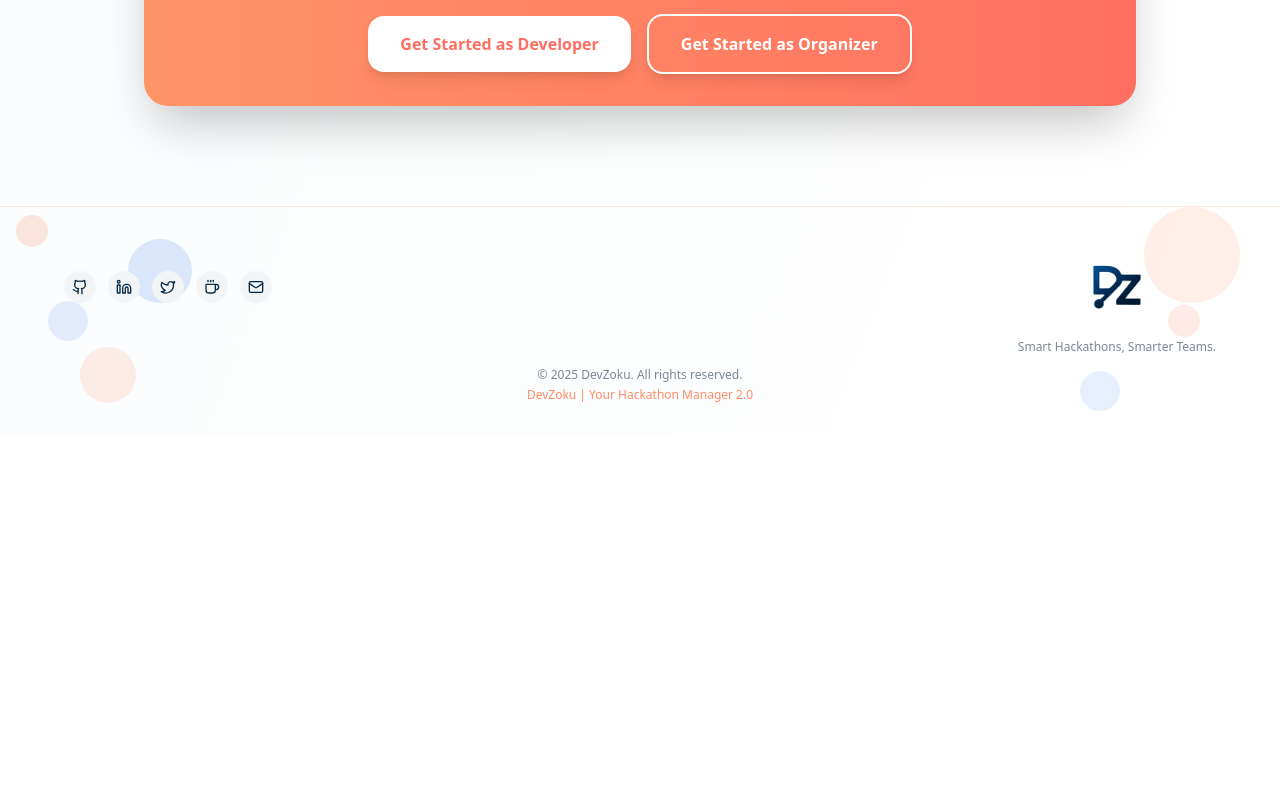
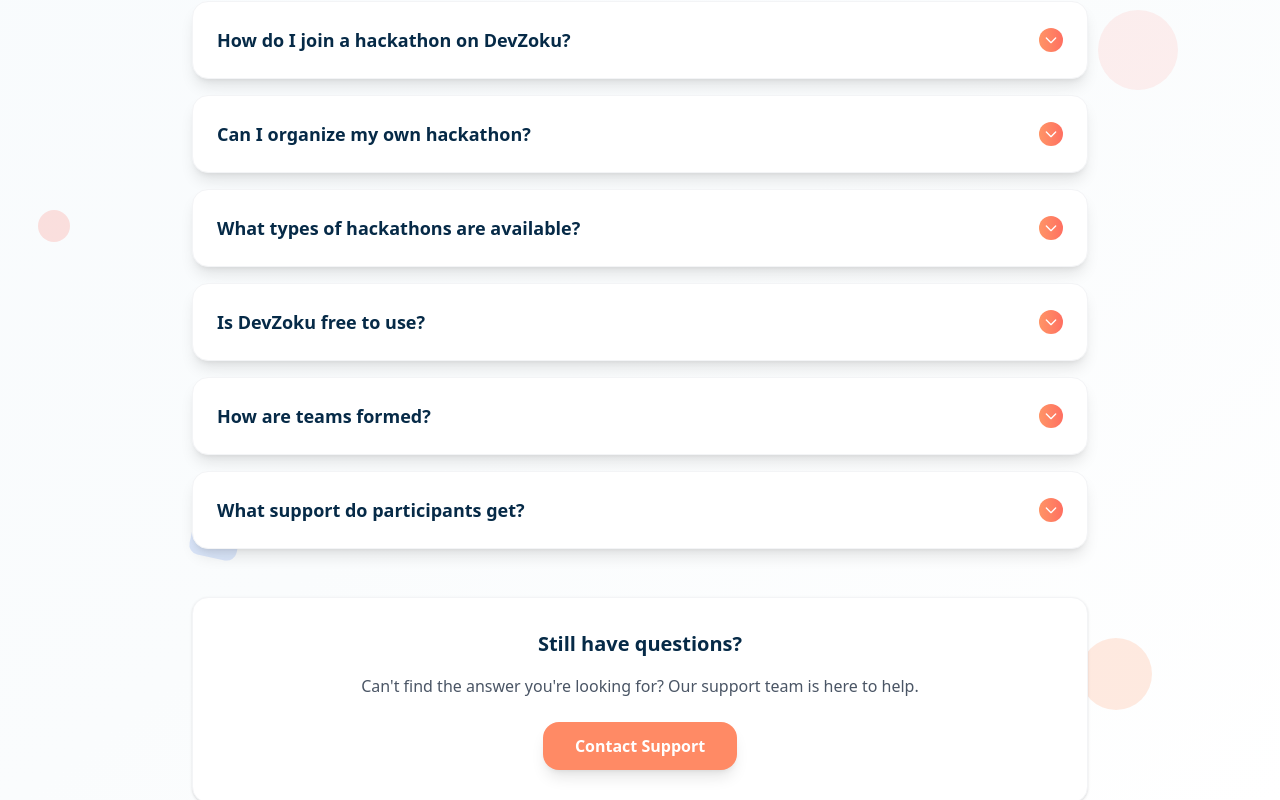
Before and after one commit to SnehaSharma245/DevZoku, a Next.js app in the folder client/: page / in a window 1280 px wide. Shown: the part 2960-3760 px from the top of the page. Before the commit the page ends 3395 px from the top, so only its background shows below. Built offline with nearby package versions, Linux system fonts and the light colour scheme; no server answers.

Commit message:
feat: add FAQ component

```diff
--- /dev/null
+++ b/client/src/components/landing-page-components/FAQ.tsx
@@ -0,0 +1,154 @@
+import React, { useState } from "react";
+
+interface FAQItem {
+  question: string;
+  answer: string;
+}
+
+const FAQ: React.FC = () => {
+  const [openIndex, setOpenIndex] = useState<number | null>(null);
+
+  const faqData: FAQItem[] = [
+    {
+      question: "How do I join a hackathon on DevZoku?",
+      answer:
+        "Simply browse our available hackathons, click on the one that interests you, and hit 'Join'. You can participate as an individual or form teams with other developers.",
+    },
+    {
+      question: "Can I organize my own hackathon?",
+      answer:
+        "Yes! DevZoku makes it easy for organizers to create and manage hackathons. Sign up as an organizer, set up your event details, and start attracting talented developers to participate.",
+    },
+    {
+      question: "What types of hackathons are available?",
+      answer:
+        "We host various types of hackathons including web development, mobile apps, AI/ML, blockchain, game development, and more. There's something for every developer skill level.",
+    },
+    {
+      question: "Is DevZoku free to use?",
+      answer:
+        "DevZoku is free for developers to join hackathons. Organizers have access to both free and premium features to enhance their event management experience.",
+    },
+    {
+      question: "How are teams formed?",
+      answer:
+        "You can either join with an existing team or use our team matching feature to connect with other developers based on skills, interests, and project ideas.",
+    },
+    {
+      question: "What support do participants get?",
+      answer:
+        "We provide mentorship opportunities, technical resources, documentation, and community support throughout the hackathon to help you succeed.",
+    },
+  ];
+
+  const toggleFAQ = (index: number) => {
+    setOpenIndex(openIndex === index ? null : index);
+  };
+
+  return (
+    <div className="min-h-screen flex items-center justify-center px-4 sm:px-6 lg:px-8 relative overflow-hidden bg-gradient-to-br from-[#F8FBFD] via-[#FAFCFD] to-[#FFFFFF]">
+      {/* Decorative background shapes for FAQ */}
+      <div
+        className="pointer-events-none select-none absolute inset-0 z-0"
+        aria-hidden="true"
+      >
+        <div className="absolute top-[5%] left-[5%] w-16 h-16 bg-[#FF9466]/10 rotate-45 rounded-lg"></div>
+        <div className="absolute top-[20%] right-[8%] w-20 h-20 bg-[#FF6F61]/10 rounded-full"></div>
+        <div className="absolute top-[70%] left-[15%] w-12 h-12 bg-[#2563eb]/15 rotate-12 rounded-lg"></div>
+        <div className="absolute bottom-[10%] right-[10%] w-18 h-18 bg-[#FF9466]/20 rounded-full"></div>
+        <div className="absolute top-[40%] left-[3%] w-8 h-8 bg-[#FF6F61]/20 rounded-full"></div>
+        <div className="absolute top-[85%] right-[25%] w-14 h-14 bg-[#2563eb]/20 rotate-45 rounded-lg"></div>
+        <div className="absolute top-[15%] left-[40%] w-10 h-10 bg-[#FF9466]/15 rounded-full"></div>
+      </div>
+
+      <div className="max-w-4xl mx-auto w-full relative z-10">
+        <div className="text-center space-y-12">
+          {/* FAQ Header */}
+          <div className="space-y-6">
+            <h2 className="text-3xl sm:text-4xl lg:text-5xl font-bold text-[#062a47] leading-tight">
+              Frequently Asked{" "}
+              <span className="text-transparent bg-clip-text bg-gradient-to-r from-[#FF9466] to-[#FF6F61]">
+                Questions
+              </span>
+            </h2>
+            <p className="text-base sm:text-lg text-gray-600 max-w-2xl mx-auto leading-relaxed">
+              Everything you need to know about DevZoku and how to make the most
+              of your hackathon experience.
+            </p>
+          </div>
+
+          {/* FAQ Accordion */}
+          <div className="space-y-4">
+            {faqData.map((faq, index) => (
+              <div
+                key={index}
+                className="bg-white rounded-2xl shadow-lg hover:shadow-xl transition-all duration-300 border border-gray-100"
+              >
+                <button
+                  className="w-full px-6 py-6 text-left focus:outline-none focus:ring-2 focus:ring-[#FF8A65] focus:ring-opacity-50 rounded-2xl"
+                  onClick={() => toggleFAQ(index)}
+                >
+                  <div className="flex justify-between items-center">
+                    <h3 className="text-lg font-semibold text-[#062a47] pr-4">
+                      {faq.question}
+                    </h3>
+                    <div
+                      className={`flex-shrink-0 w-6 h-6 rounded-full bg-gradient-to-r from-[#FF9466] to-[#FF6F61] flex items-center justify-center transition-transform duration-300 ${
+                        openIndex === index ? "rotate-180" : ""
+                      }`}
+                    >
+                      <svg
+                        className="w-4 h-4 text-white"
+                        fill="none"
+                        stroke="currentColor"
+                        viewBox="0 0 24 24"
+                      >
+                        <path
+                          strokeLinecap="round"
+                          strokeLinejoin="round"
+                          strokeWidth={2}
+                          d="M19 9l-7 7-7-7"
+                        />
+                      </svg>
+                    </div>
+                  </div>
+                </button>
+
+                {openIndex === index && (
+                  <div className="px-6 pb-6">
+                    <div className="border-t border-gray-100 pt-4">
+                      <p className="text-gray-600 leading-relaxed">
+                        {faq.answer}
+                      </p>
+                    </div>
+                  </div>
+                )}
+              </div>
+            ))}
+          </div>
+
+          {/* Contact CTA */}
+          <div className="bg-white rounded-2xl shadow-sm p-8 border border-gray-100 mb-2">
+            <h3 className="text-xl font-bold text-[#062a47] mb-4">
+              Still have questions?
+            </h3>
+            <p className="text-gray-600 mb-6">
+              Can't find the answer you're looking for? Our support team is here
+              to help.
+            </p>
+            <button
+              className="px-8 py-3 bg-[#FF8A65] text-white font-bold rounded-2xl hover:bg-[#062a47] transition-all duration-300 shadow-lg hover:shadow-xl"
+              onClick={() => {
+                window.location.href = "mailto:appsbysneha@gmail.com";
+              }}
+            >
+              Contact Support
+            </button>
+          </div>
+        </div>
+      </div>
+    </div>
+  );
+};
+
+export default FAQ;
```
